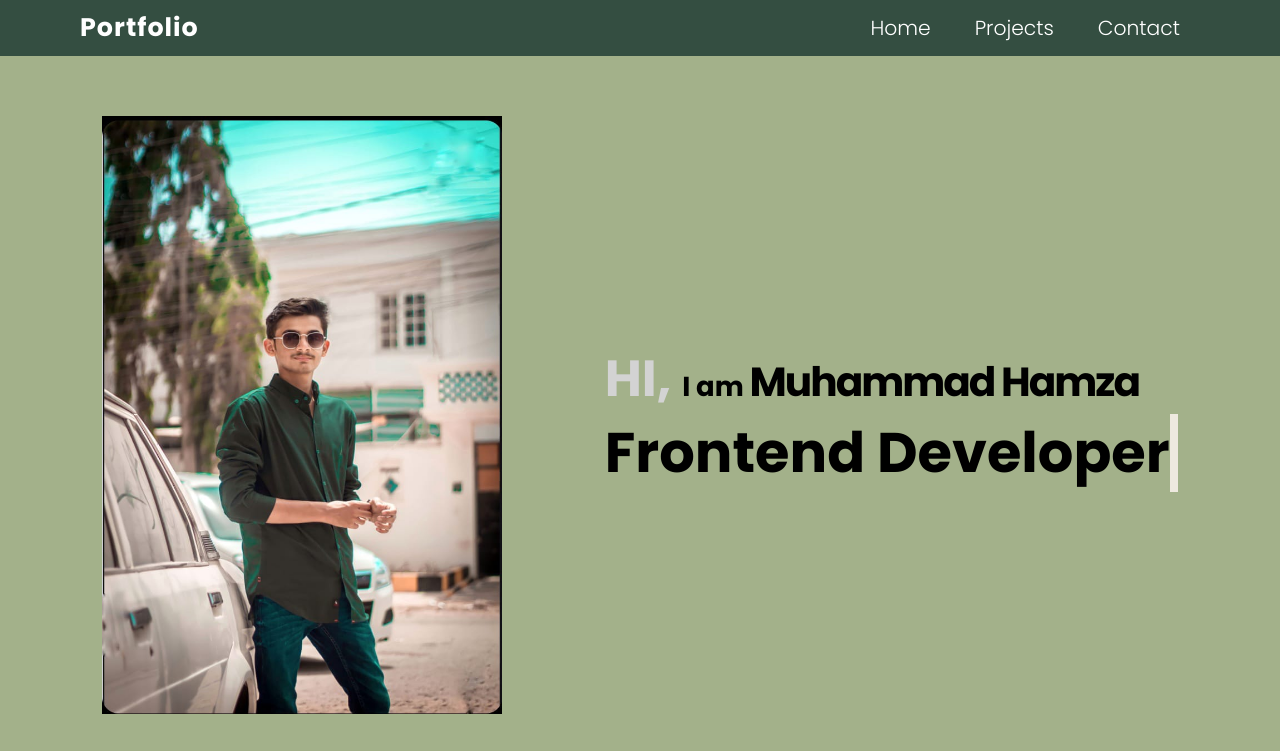
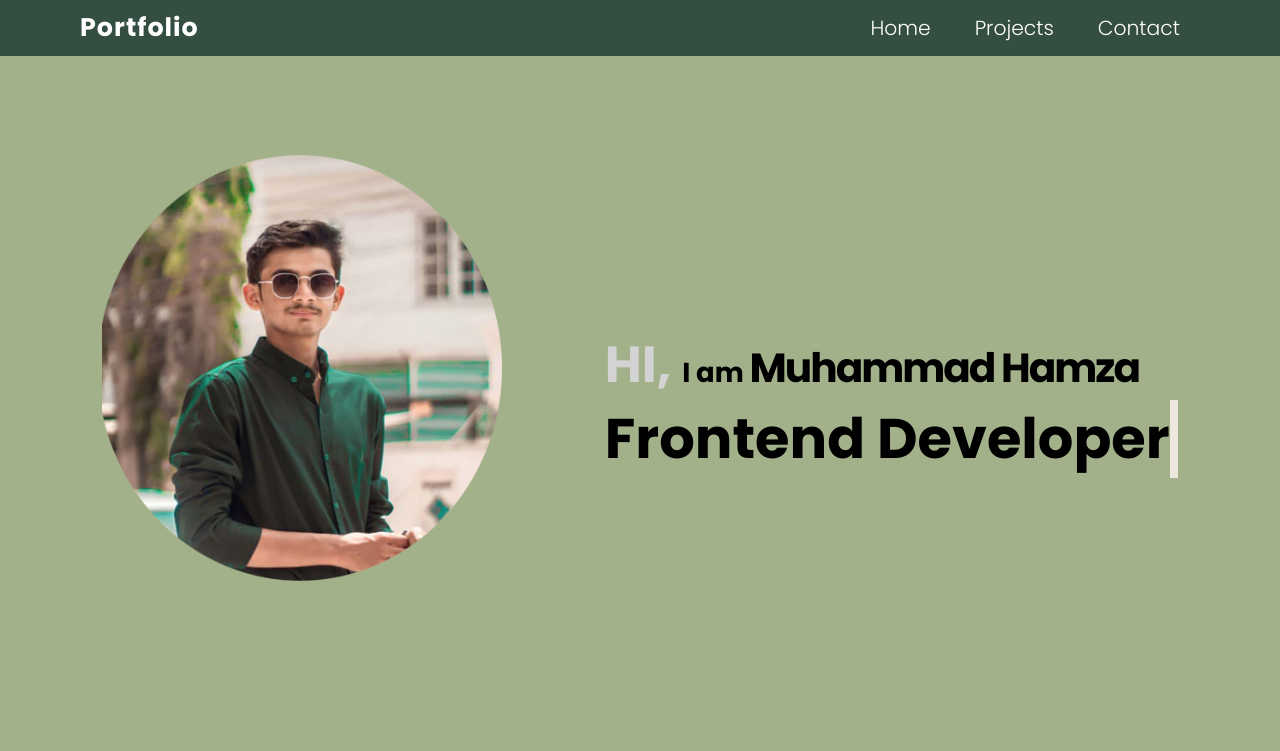
Before and after one commit to Hamzaabro5/Portfolio-Website, a plain HTML site: page index.html in a window 1280 px wide. Shown: the top 751 px of the page. Drawn offline with Linux system fonts and the light colour scheme.

Commit message:
Portfolio Website

```diff
--- a/index.html
+++ b/index.html
@@ -25,7 +25,7 @@
 
         <section id="hero" class="Hero-section">
             <div class="hero-img">
-                <img src="/assets/pic5.jpeg" width="400px" alt="">
+                <img src="/assets/pic5.png" width="400px" alt="">
             </div>
             <div class="hero-text">
                 <h1>
--- a/style.css
+++ b/style.css
@@ -67,9 +67,9 @@ nav{
   justify-content: space-evenly;
   align-items: center;
   background-color: var(--lighter-color);
-  padding: 60px 0px;
-    border-bottom: 3px solid var(--dark-color);
-    color: #000000;
+  padding: 65px 0px;
+  border-bottom: 3px solid var(--dark-color);
+  color: #000000;
   }
   .hero-text{
     font-size: 1.8rem;
```
Also changed, not shown: assets/pic5.jpeg (deleted), assets/pic5.png (added).
